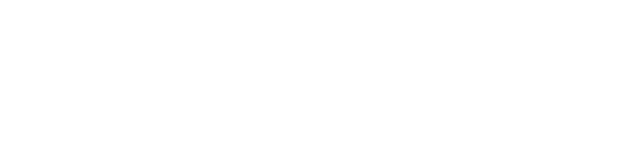
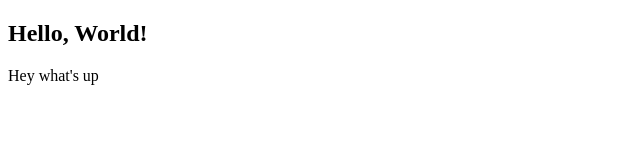
Before and after one commit to devend711/jqueryHelloWorld, a plain HTML site: page index.html in a window 1280 px wide. Shown: the whole page, without its empty margins (0-640 px from the left). Drawn offline with Linux system fonts and the light colour scheme.

Commit message:
it works

```diff
--- a/index.html
+++ b/index.html
@@ -4,8 +4,18 @@
 	<title></title>
 </head>
 <body>
+	<h2></h2>
+
+	<p>
+		Hey what's up
+	</p>
 
 	<script src="js/jquery-1.11.1.min.js"></script>
 	<script src="js/jquery.hello-world.js"></script>
+	<script>
+		$(document).ready( function() {
+		    $('h2').helloWorld();
+		});
+</script>
 </body>
 </html>
--- a/js/jquery.hello-world.js
+++ b/js/jquery.hello-world.js
@@ -1,9 +1,8 @@
 (function($) {
-
-    $.fn.helloWorld = function() {
-
-        // Future home of "Hello, World!"
-
-    }
-
+  $.fn.helloWorld = function() {
+    // 'this' is already a jQuery object
+    this.each( function() {
+      $(this).text("Hello, World!");
+    });
+  }
 }(jQuery));
```
